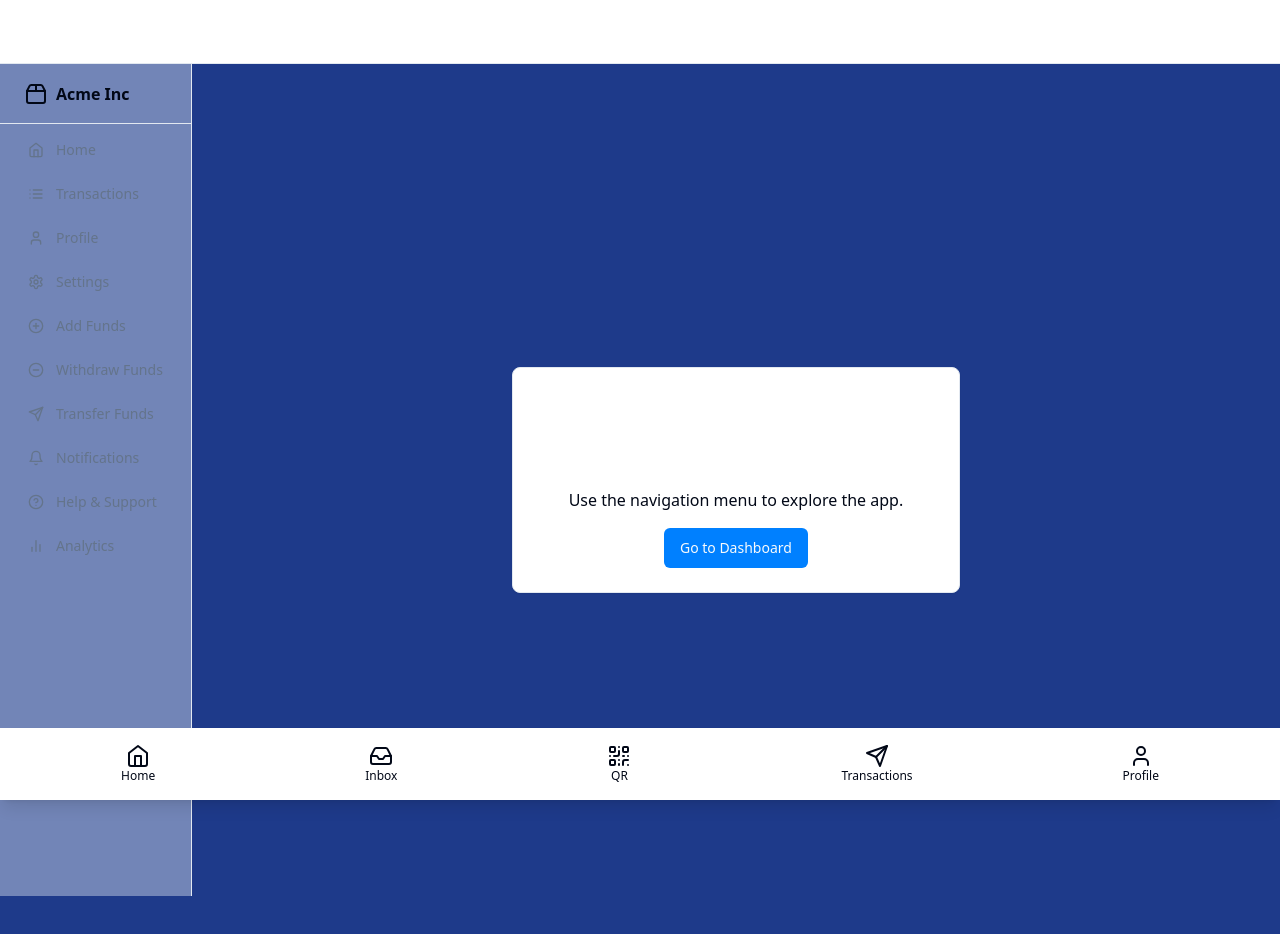
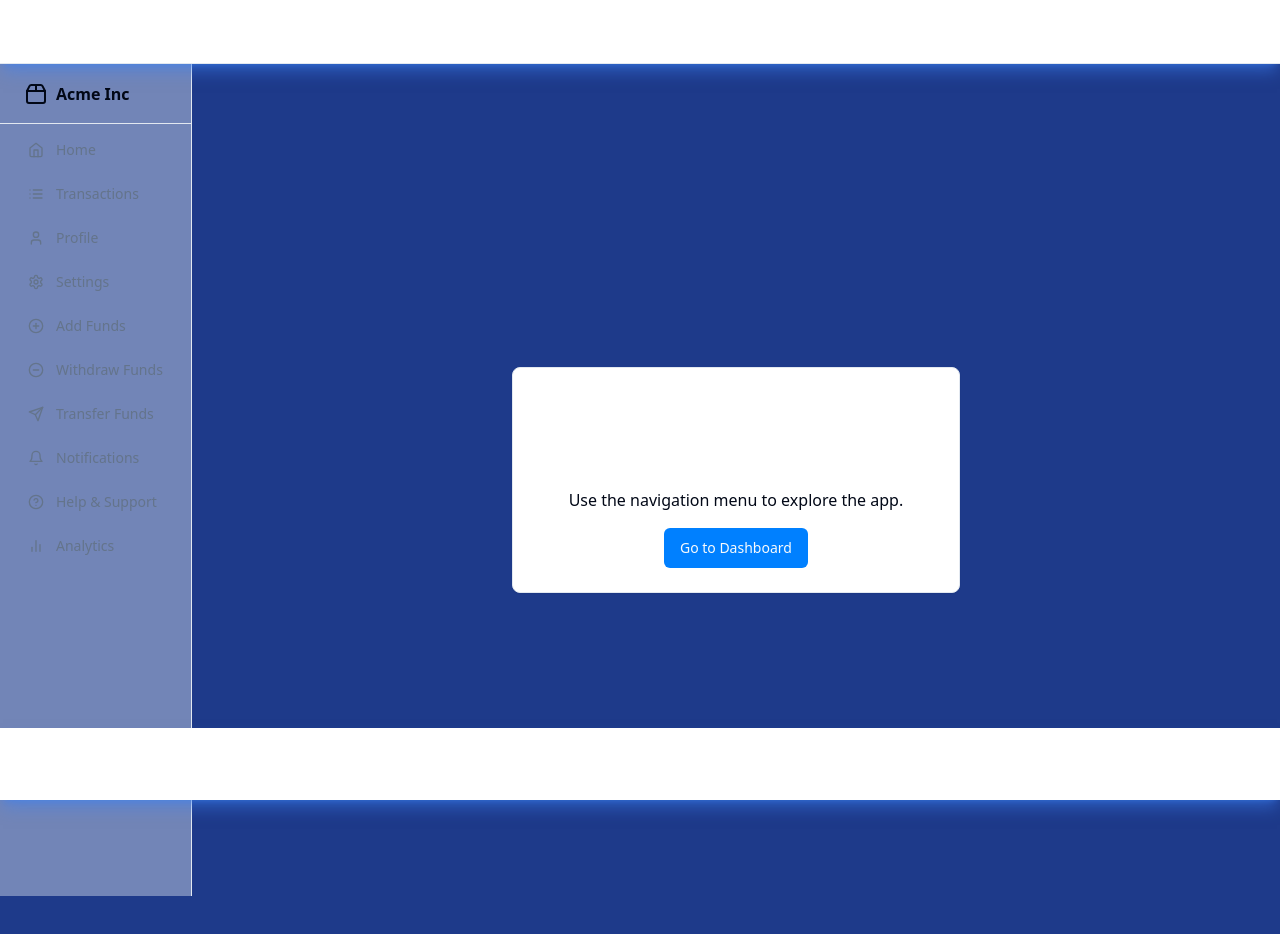
Before and after one commit to GPT-Engineer-App/webapp-creator, a React (Vite) app: page / in a window 1280 px wide. Shown: the top 934 px of the page. Built offline with nearby package versions, Linux system fonts and the light colour scheme.

Commit message:
Updated header and footer colors to match the canvas background, changed icons' color to white, and added a thick blurred shadow on the edges for better visibility and design appeal.

```diff
--- a/src/layouts/default.jsx
+++ b/src/layouts/default.jsx
@@ -5,7 +5,7 @@ import { Home as HomeIcon, Inbox, QrCode, Send, User } from "lucide-react";
 const Layout = () => {
   return (
     <div className="flex min-h-screen flex-col">
-      <header className="sticky top-0 flex h-16 items-center gap-4 border-b bg-background px-4 md:px-6 justify-between">
+      <header className="sticky top-0 flex h-16 items-center gap-4 border-b bg-background px-4 md:px-6 justify-between shadow-lg shadow-blue-500/50">
         <MobileSidebar />
       </header>
       <div className="flex flex-grow">
@@ -14,25 +14,25 @@ const Layout = () => {
           <Outlet />
         </main>
       </div>
-      <footer className="sticky bottom-0 bg-white p-4 shadow-lg">
+      <footer className="sticky bottom-0 bg-background p-4 shadow-lg shadow-blue-500/50">
         <div className="flex justify-around">
-          <button className="flex flex-col items-center">
+          <button className="flex flex-col items-center text-white">
             <HomeIcon className="h-6 w-6" />
             <span className="text-xs">Home</span>
           </button>
-          <button className="flex flex-col items-center">
+          <button className="flex flex-col items-center text-white">
             <Inbox className="h-6 w-6" />
             <span className="text-xs">Inbox</span>
           </button>
-          <button className="flex flex-col items-center">
+          <button className="flex flex-col items-center text-white">
             <QrCode className="h-6 w-6" />
             <span className="text-xs">QR</span>
           </button>
-          <button className="flex flex-col items-center">
+          <button className="flex flex-col items-center text-white">
             <Send className="h-6 w-6" />
             <span className="text-xs">Transactions</span>
           </button>
-          <button className="flex flex-col items-center">
+          <button className="flex flex-col items-center text-white">
             <User className="h-6 w-6" />
             <span className="text-xs">Profile</span>
           </button>
--- a/src/layouts/navbar.jsx
+++ b/src/layouts/navbar.jsx
@@ -16,7 +16,7 @@ import { navItems } from "../App";
 const Layout = () => {
   return (
     <div className="flex min-h-screen w-full flex-col">
-      <header className="sticky top-0 flex h-16 items-center gap-4 border-b bg-background px-4 md:px-6 justify-between">
+      <header className="sticky top-0 flex h-16 items-center gap-4 border-b bg-background px-4 md:px-6 justify-between shadow-lg shadow-blue-500/50">
         <DesktopNav />
         <MobileNav />
       </header>
--- a/src/layouts/sidebar.jsx
+++ b/src/layouts/sidebar.jsx
@@ -18,7 +18,7 @@ const Layout = () => {
     <div className="grid min-h-screen w-full md:grid-cols-[220px_1fr] lg:grid-cols-[280px_1fr]">
       <Sidebar />
       <div className="flex flex-col">
-        <header className="flex h-14 items-center gap-4 border-b bg-muted/40 px-4 lg:h-[60px] lg:px-6">
+        <header className="flex h-14 items-center gap-4 border-b bg-background px-4 lg:h-[60px] lg:px-6 shadow-lg shadow-blue-500/50">
           <MobileSidebar />
           <div className="w-full flex-1">{/* Add nav bar content here! */}</div>
         </header>
```
